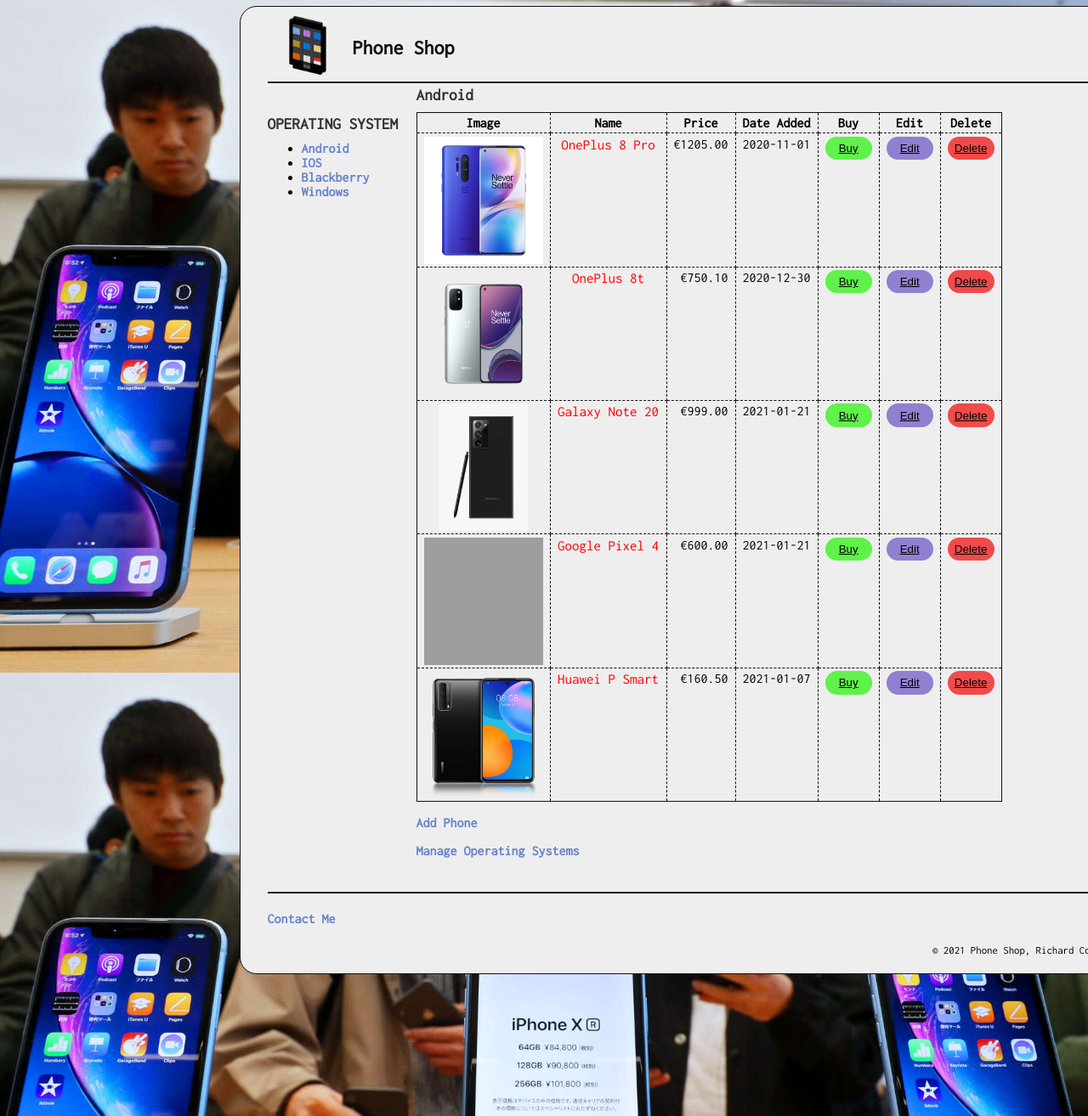
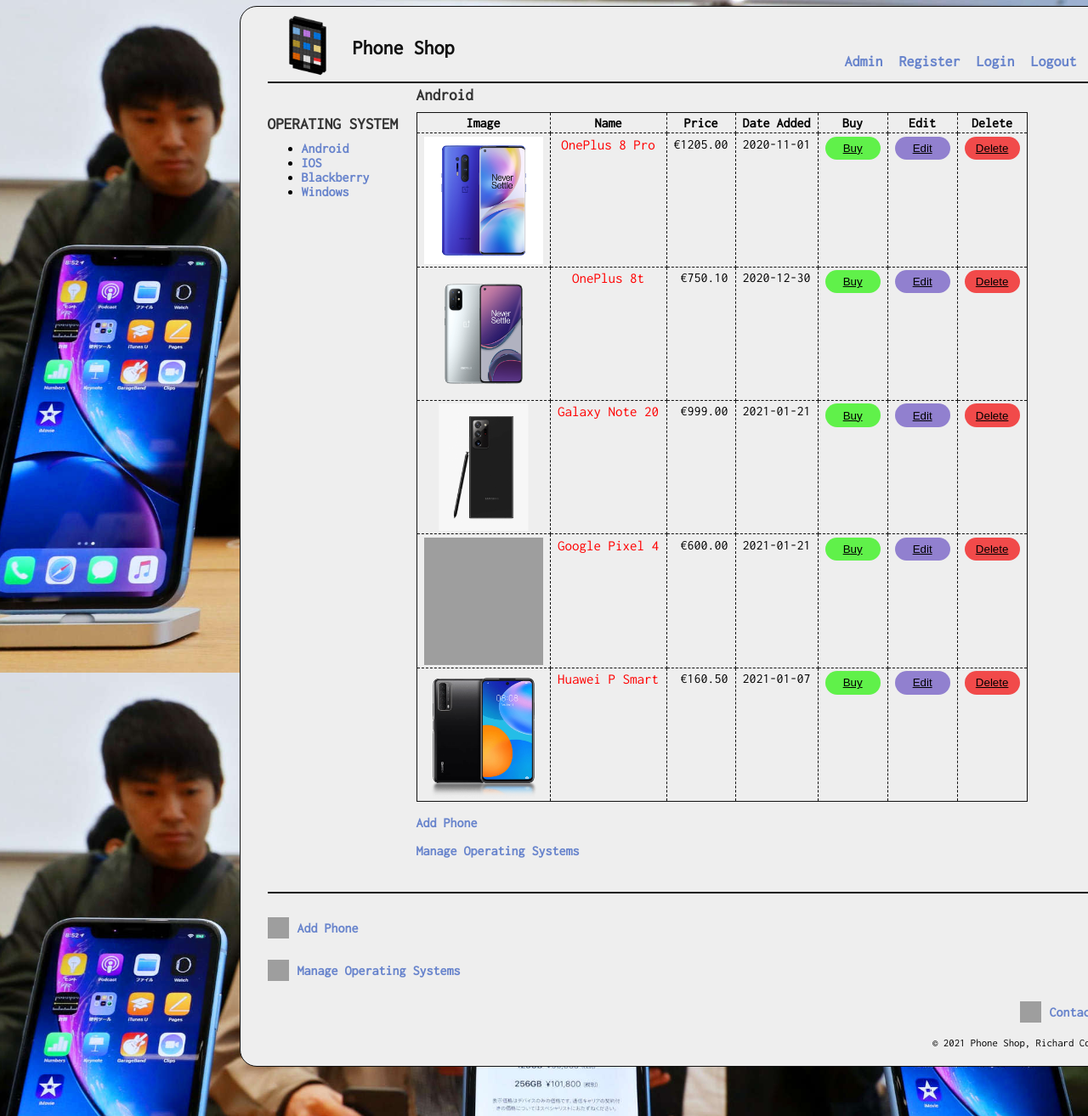
Before and after one commit to RKEC/server-side-ca3, a PHP site: page /index.php in a window 1280 px wide. Shown: the whole page at 85% size. Run offline with PHP 8.4, Linux system fonts and the light colour scheme; data comes from the database, SQL or seed files in the repository; grey boxes are pictures that could not be loaded.

Commit message:
Updated header and footer

```diff
--- a/includes/footer.php
+++ b/includes/footer.php
@@ -1,5 +1,8 @@
 <footer>
-<h4><a href="contact.php">Contact Me</a></h4>
+<h4><a href="add_phone_form.php"><img src="./image_uploads/add.png" width="25px" height="25px">Add Phone</a></h4>
+<h4><a href="os_list.php"><img src="./image_uploads/edit.png" width="25px" height="25px">Manage Operating Systems</a></h4>
+
+<h4 id="contact"><a href="contact.php"><img src="./image_uploads/contact.png" width="25px" height="25px">Contact Me</a></h4>
 <p>&copy; <?php echo date("Y"); ?> Phone Shop, Richard Collins</p>
 </footer>
 </div><!-- close div container -->
@@ -9,6 +12,5 @@ frmvalidator.addValidation("name","req","Please provide your name");
 frmvalidator.addValidation("email","req","Please provide your email");
 frmvalidator.addValidation("email","email","Please enter a valid email address");
 </script>
-
 </body>
 </html>
--- a/includes/header.php
+++ b/includes/header.php
@@ -10,6 +10,12 @@
 <!-- the body section -->
 <body>
 <header>
-<img src="image_uploads/favicon.png" id="header_img">
+<a class="active" href="index.php"><img src="image_uploads/favicon.png" id="header_img"></a>
 <h1>Phone Shop</h1>
+<div class="topnav">
+  <a href="manage_products.php">Admin</a>
+  <a href="register.php">Register</a>
+  <a href="login.php">Login</a>
+  <a href="logout.php">Logout</a>
+</div>
 </header>
--- a/sass/_body.scss
+++ b/sass/_body.scss
@@ -4,10 +4,10 @@
 @mixin button-form{
     position: relative;
     text-decoration: underline;
-    width: 55px;
+    width: 65px;
     height: 27.5px;
     border-radius: 15px;
-    border: white;
+    border: $border;
 }
 
 html {
@@ -32,6 +32,7 @@ body {
     padding: 0.5em 2em;
     margin-bottom: 5%;
     min-height: 905px;
+    overflow-x: hidden;
 
     main {
         margin: 0;
@@ -128,3 +129,20 @@ input[text] {
 #delete_button:hover{
     background-color: $delete_button_hover;
 }
+
+.topnav{
+    font-size: 18px;
+    top: 55px;
+    position: absolute;
+    right: 70px;
+    a{
+        padding-right: 10px;
+    }
+}
+
+#name{
+    position: absolute;
+    top: -5px;
+    right: 40px;
+    color: $lightgreen;
+}
--- a/sass/_footer.scss
+++ b/sass/_footer.scss
@@ -9,5 +9,22 @@ footer {
         font-size: 80%;
         margin: 1em 0;
     }
+    h4{
+        position: relative;
+        a img{
+            position: relative;
+            top: 7px;
+            padding-right: 10px;
+        }
+    }
+    #contact{
+        position: relative;
+        right: -885px;
+        img{
+            padding-right: 10px;
+            position: relative;
+            bottom: -7px;
+        }
+    }
 
 }
--- a/sass/_variables.scss
+++ b/sass/_variables.scss
@@ -1,7 +1,7 @@
 $murkygreen: #93B32E;
 $lightblue: #98C2FF;
 $red: red;
-$lightgreen: light-green;
+$lightgreen: rgb(33, 124, 33);
 $blue: rgb(104, 132, 204);
 $black: #111;
 $background-colour: #eee;
@@ -11,3 +11,4 @@ $delete_button: #f14a4a;
 $buy_button_hover: #389c28;
 $edit_button_hover: #695aa1;
 $delete_button_hover: #bb3737;
+$border: white;
--- a/sass/main.css
+++ b/sass/main.css
@@ -32,6 +32,27 @@ footer p {
   text-align: right;
   font-size: 80%;
   margin: 1em 0;
+}
+
+footer h4 {
+  position: relative;
+}
+
+footer h4 a img {
+  position: relative;
+  top: 7px;
+  padding-right: 10px;
+}
+
+footer #contact {
+  position: relative;
+  right: -885px;
+}
+
+footer #contact img {
+  padding-right: 10px;
+  position: relative;
+  bottom: -7px;
 }
 
 /*Below is the header styles */
@@ -90,6 +111,7 @@ body {
   padding: 0.5em 2em;
   margin-bottom: 5%;
   min-height: 905px;
+  overflow-x: hidden;
 }
 
 body main {
@@ -121,7 +143,7 @@ body a {
 }
 
 body a:hover {
-  color: light-green;
+  color: #217c21;
 }
 
 table {
@@ -180,7 +202,7 @@ br {
 #buy_button {
   position: relative;
   text-decoration: underline;
-  width: 55px;
+  width: 65px;
   height: 27.5px;
   border-radius: 15px;
   border: white;
@@ -194,7 +216,7 @@ br {
 #edit_button {
   position: relative;
   text-decoration: underline;
-  width: 55px;
+  width: 65px;
   height: 27.5px;
   border-radius: 15px;
   border: white;
@@ -208,7 +230,7 @@ br {
 #delete_button {
   position: relative;
   text-decoration: underline;
-  width: 55px;
+  width: 65px;
   height: 27.5px;
   border-radius: 15px;
   border: white;
@@ -218,4 +240,22 @@ br {
 #delete_button:hover {
   background-color: #bb3737;
 }
+
+.topnav {
+  font-size: 18px;
+  top: 55px;
+  position: absolute;
+  right: 70px;
+}
+
+.topnav a {
+  padding-right: 10px;
+}
+
+#name {
+  position: absolute;
+  top: -5px;
+  right: 40px;
+  color: #217c21;
+}
 /*# sourceMappingURL=main.css.map */
```
Also changed, not shown: 1 other file.
